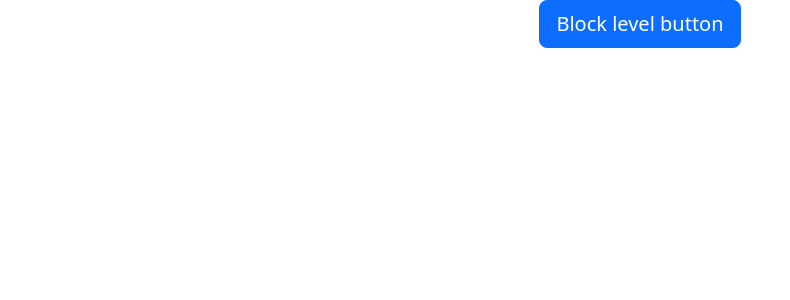
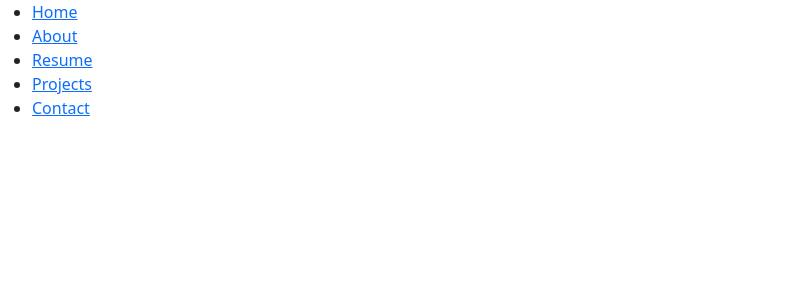
Before and after one commit to nazarkruk/my-portfolio, a React (Create React App) app: page / in a window 1280 px wide. Shown: the top 300 px of the page, without its empty margins (0-790 px from the left). Built offline with nearby package versions, Linux system fonts and the light colour scheme.

Commit message:
Setting up routing and pages

```diff
--- a/package.json
+++ b/package.json
@@ -10,6 +10,7 @@
     "react": "^18.2.0",
     "react-bootstrap": "^2.7.2",
     "react-dom": "^18.2.0",
+    "react-router-dom": "^6.8.1",
     "react-scripts": "5.0.1",
     "sass": "^1.58.1",
     "web-vitals": "^2.1.4"
--- a/src/App.js
+++ b/src/App.js
@@ -1,14 +1,23 @@
 import "./App.scss";
-import Button from "react-bootstrap/Button";
 import "bootstrap/dist/css/bootstrap.min.css";
+import { BrowserRouter, Routes, Route } from "react-router-dom";
+import Home from "./pages/Home";
+import About from "./pages/About";
+import Resume from "./pages/Resume";
+import Projects from "./pages/Projects";
+import Contact from "./pages/Contact";
 
 function App() {
   return (
-    <div className="App">
-      <Button variant="primary" size="lg">
-        Block level button
-      </Button>
-    </div>
+    <BrowserRouter>
+      <Routes>
+        <Route path="/" element={<Home />} />
+        <Route path="/about" element={<About />} />
+        <Route path="/resume" element={<Resume />} />
+        <Route path="/projects" element={<Projects />} />
+        <Route path="/contact" element={<Contact />} />
+      </Routes>
+    </BrowserRouter>
   );
 }
 
--- /dev/null
+++ b/src/components/Header.js
@@ -0,0 +1,38 @@
+import React from "react";
+import { Link, NavLink } from "react-router-dom";
+
+const Header = () => {
+  return (
+    <nav>
+      <ul>
+        <li>
+          <NavLink to="/">
+            <span>Home</span>
+          </NavLink>
+        </li>
+        <li>
+          <NavLink to="/about">
+            <span>About</span>
+          </NavLink>
+        </li>
+        <li>
+          <NavLink to="/resume">
+            <span>Resume</span>
+          </NavLink>
+        </li>
+        <li>
+          <NavLink to="/projects">
+            <span>Projects</span>
+          </NavLink>
+        </li>
+        <li>
+          <NavLink to="/contact">
+            <span>Contact</span>
+          </NavLink>
+        </li>
+      </ul>
+    </nav>
+  );
+};
+
+export default Header;
--- /dev/null
+++ b/src/components/Layout.js
@@ -0,0 +1,12 @@
+import React from "react";
+import Header from "./Header";
+
+function Layout() {
+  return (
+    <div>
+      <Header />
+    </div>
+  );
+}
+
+export default Layout;
--- /dev/null
+++ b/src/pages/About.js
@@ -0,0 +1,7 @@
+import React from "react";
+
+const About = () => {
+  return <div></div>;
+};
+
+export default About;
--- /dev/null
+++ b/src/pages/Contact.js
@@ -0,0 +1,7 @@
+import React from "react";
+
+const Contact = () => {
+  return <div></div>;
+};
+
+export default Contact;
--- /dev/null
+++ b/src/pages/Home.js
@@ -0,0 +1,12 @@
+import React from "react";
+import Layout from "../components/Layout";
+
+function Home() {
+  return (
+    <Layout>
+      <h1>Home page</h1>
+    </Layout>
+  );
+}
+
+export default Home;
--- /dev/null
+++ b/src/pages/Projects.js
@@ -0,0 +1,7 @@
+import React from "react";
+
+const Projects = () => {
+  return <div></div>;
+};
+
+export default Projects;
--- /dev/null
+++ b/src/pages/Resume.js
@@ -0,0 +1,7 @@
+import React from "react";
+
+const Resume = () => {
+  return <div></div>;
+};
+
+export default Resume;
```
Also changed, not shown: 1 other file (tests, documents, lock files or other folders).
